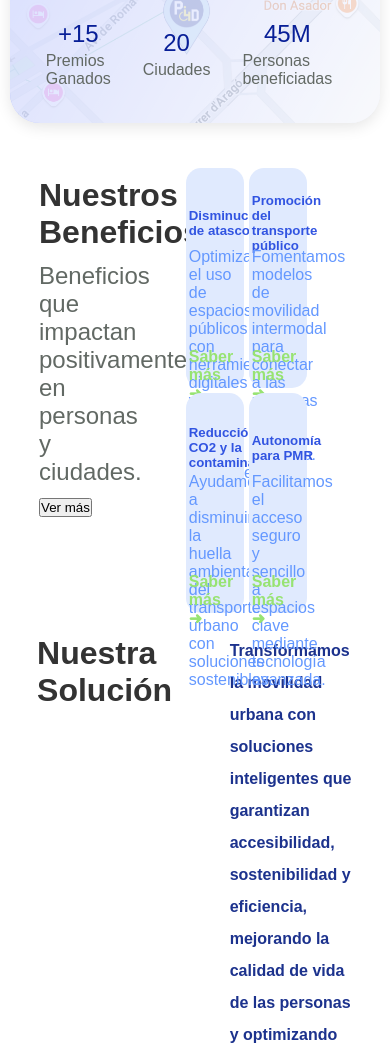
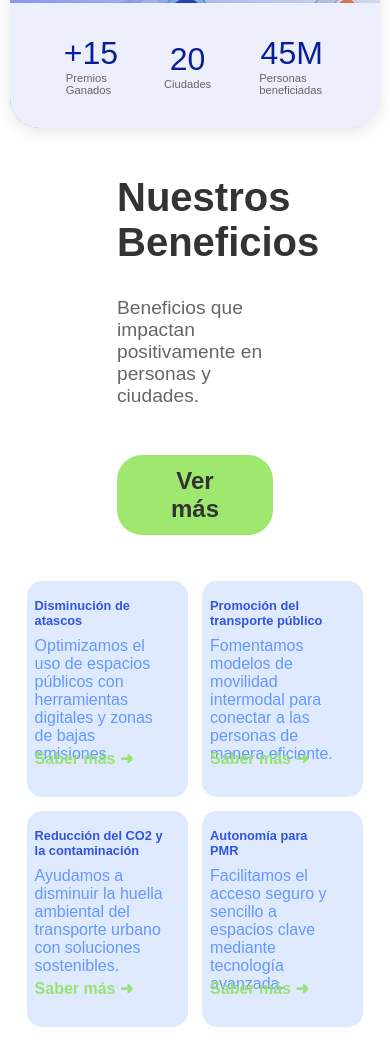
Before and after one commit to denxiik/solmes-web, a plain HTML site: page index.html in a window 390 px wide. Shown: the part 640-1683 px from the top of the page. Drawn offline with Linux system fonts and the light colour scheme.

Commit message:
our-benefits correction

```diff
--- a/index.html
+++ b/index.html
@@ -34,9 +34,7 @@
         </h2>
 
         <!-- CTA Button -->
-        <button class="button">
-        Saber más
-        </button>
+        <button>Saber más</button>
     </div>
 
     <!-- Stats card in the bottom right corner -->
@@ -57,59 +55,58 @@
 
   </section>
 
-  <!-- update all down -->
-
-    <div class="our-benefits">
+    <!-- OUR BENEFITS SECTION (our-benefits) -->
+    <section class="our-benefits">
         <div class="our-benefits-name">
-            <h1 class="our-benefits-name-item">
+            <h1 class="title">
                 Nuestros<br>
                 Beneficios
             </h1>
-            <h3 class="our-benefits-name-item our-benefits-name-details">
+            <h2 class="subtitle">
                 Beneficios que impactan positivamente en personas y ciudades.
-            </h3>
-            <button class="our-benefits-name-item our-benefits-nam-button">Ver más</button>
+            </h2>
+            <button>Ver más</button>
         </div>
         <div class="our-benefits-list">
-            <div class="our-benefits-list-field">
-                <div class="our-benefits-list-item">
-                    <h5 class="our-benefits-list-item-name">Disminución de atascos</h5>
-                    <h4 class="our-benefits-list-item-text">Optimizamos el uso de
+            <div class="field">
+                <div class="item">
+                    <h3 class="title">Disminución de atascos</h3>
+                    <h2 class="subtitle">Optimizamos el uso de
                                                             espacios públicos con
                                                             herramientas digitales y
-                                                            zonas de bajas emisiones</h4>
-                    <h4 class="our-benefits-list-item-more">Saber más <span class="arrow">&#x279C;</span></h4>
+                                                            zonas de bajas emisiones</h2>
+                    <h2 class="more">Saber más <span class="arrow">&#x279C;</span></h2>
                 </div>
-                <div class="our-benefits-list-item">
-                    <h5 class="our-benefits-list-item-name">Promoción del transporte público</h5>
-                    <h4 class="our-benefits-list-item-text">Fomentamos modelos de
+                <div class="item">
+                    <h3 class="title">Promoción del transporte público</h3>
+                    <h2 class="subtitle">Fomentamos modelos de
                                                             movilidad intermodal para
                                                             conectar a las personas
-                                                            de manera eficiente.</h4>
-                    <h4 class="our-benefits-list-item-more">Saber más <span class="arrow">&#x279C;</span></h4>
+                                                            de manera eficiente.</h2>
+                    <h2 class="more">Saber más <span class="arrow">&#x279C;</span></h2>
                 </div>
             </div>
-            <div class="our-benefits-list-field">
-                <div class="our-benefits-list-item">
-                    <h5 class="our-benefits-list-item-name">Reducción del CO2 y la
-                                                            contaminación</h5>
-                    <h4 class="our-benefits-list-item-text">Ayudamos a disminuir la
+            <div class="field">
+                <div class="item">
+                    <h3 class="title">Reducción del CO2 y la
+                                                            contaminación</h3>
+                    <h2 class="subtitle">Ayudamos a disminuir la
                                                             huella ambiental del
                                                             transporte urbano con
-                                                            soluciones sostenibles.</h4>
-                    <h4 class="our-benefits-list-item-more">Saber más <span class="arrow">&#x279C;</span></h4>
+                                                            soluciones sostenibles.</h2>
+                    <h2 class="more">Saber más <span class="arrow">&#x279C;</span></h2>
                 </div>
-                <div class="our-benefits-list-item">
-                    <h5 class="our-benefits-list-item-name">Autonomía para PMR</h5>
-                    <h4 class="our-benefits-list-item-text">Facilitamos el acceso
+                <div class="item">
+                    <h3 class="title">Autonomía para PMR</h3>
+                    <h2 class="subtitle">Facilitamos el acceso
                                                             seguro y sencillo a
                                                             espacios clave mediante
-                                                            tecnología avanzada.</h4>
-                    <h4 class="our-benefits-list-item-more">Saber más <span class="arrow">&#x279C;</span></h4>
+                                                            tecnología avanzada.</h2>
+                    <h2 class="more">Saber más <span class="arrow">&#x279C;</span></h2>
                 </div>
             </div>
         </div>
-    </div>
+    </section>
 
     <div class="our-solutions">
         <h1 class="our-solutions-name">Nuestra<br>
--- a/styles.css
+++ b/styles.css
@@ -12,7 +12,7 @@ body {
     color: #333;
 }
 
-.button {
+button {
     background-color: #9ee870;
     border: none;
     color: #333;
@@ -32,7 +32,7 @@ body {
 ------------------------- */
 .home-nav {
     position: absolute;
-    top: 4rem;
+    top: 3rem;
     left: 50%;
     transform: translateX(-50%);
     background-color: rgba(175,189,252,255);
@@ -60,10 +60,10 @@ body {
     background-color: #ffffff;
     color: black;
 }
-
 .home-nav a.active {
     color: rgb(127,134,129);
 }
+
 /* -------------------------
    HOME SECTION
 ------------------------- */
@@ -89,7 +89,6 @@ body {
     justify-content: center;
     text-align: left;
 }
-
 /* Main content (title + subtitle + button) */
 .home-content {
     position: absolute;
@@ -99,13 +98,12 @@ body {
     color: #fff;
     max-width: 45%;
 }
-
 .home-title {
     font-size: 2.5rem;
     margin-bottom: 2rem;
 }
 .home-subtitle {
-    font-size: 1.1rem;
+    font-size: 1.2rem;
     font-weight: bold;
     margin-bottom: 3rem;
 }
@@ -115,7 +113,7 @@ body {
     position: absolute;
     bottom: 0rem;
     right: 0rem;
-    background-color: rgba(255, 255, 255, 0.7);
+    background-color: rgba(237, 239, 252, 1);
     color: #333;
 
     /* Specific corner rounding */
@@ -124,105 +122,97 @@ body {
     border-bottom-left-radius: 0;
 
     /* Increase padding for a larger card */
-    padding: 3rem 3rem;
-
+    padding: 2rem 3rem;
+    gap: 2rem;
     display: flex;
-    gap: 1rem;
     align-items: center;
     box-shadow: 0 2px 10px rgba(0,0,0,0.15);
 }
-
 .home-stats-card .stat h2 {
     font-size: 3rem;
     text-align: center;
     color: #081f97;
     font-weight: 200;
 }
-
 .home-stats-card .stat p {
     font-weight: 500;
     color: #626964;
-    margin: 0.2rem 2rem;
 }
 
-
 /* -------------------------
-   TODO DOWN
+   OUR BENEFITS SECTIONS
 ------------------------- */
-
-
-
 .our-benefits {
     position: relative;
     display: flex;
 }
 
 .our-benefits-name {
-    padding-left: 10%;
+    padding-left: 8%;
     padding-top: 10%;
-    width: 40%;
+    width: 50%;
 }
-
-.our-benefits-name-item {
-    margin-top: 10%;
+.our-benefits-name .title {
+    font-size: 2.5rem;
+    margin-bottom: 2rem;
 }
-
-.our-benefits-name-details {
+.our-benefits-name .subtitle {
     font-weight: lighter;
     color: #626964;
-    font-size: 24px;
+    font-size: 1.2rem;
+    margin-bottom: 3rem;
 }
 
 .our-benefits-list {
-    width: 45%;
+    width: 65%;
     padding-top: 10%;
     padding-left: 7%;
     padding-right: 5%;
     display: block;
 }
-
-.our-benefits-list-field {
+.our-benefits-list .field {
     display: flex;
 }
-
-.our-benefits-list-item {
+.our-benefits-list .field .item {
     background-color: #e0eafe;
     margin: 2%;
-    width: 45%;
+    width: 100%;
     height: 100%;
     border-radius: 15px;
 }
-
-.our-benefits-list-item-name,
-.our-benefits-list-item-text,
-.our-benefits-list-item-more {
+.our-benefits-list .field .item .title,
+.our-benefits-list .field .item .subtitle,
+.our-benefits-list .field .item .more {
     margin-left: 5%;
     margin-right: 15%;
 }
-
-.our-benefits-list-item-name {
-    margin-top: 40px;
-    margin-right: 0;
-    height: 30px;
-    margin-bottom: 0px;
+.our-benefits-list .field .item .title {
+    margin-top: 2rem;
+    font-size: 0.8rem;
+    height: 2rem;
     color: #3154e1;
     display: flex;
     align-items: center;
 }
 
-.our-benefits-list-item-text {
-    height: 60px;
-    margin-top: 10px;
+.our-benefits-list .field .item .subtitle {
+    height: 4rem;
+    font-size: 1rem;
+    margin-top: 1rem;
     color: #6498ff;
     font-weight: normal;
 }
 
-.our-benefits-list-item-more {
-    margin-top: 40px;
-    height: 40px;
+.our-benefits-list .field .item .more {
+    margin-top: 2rem;
+    height: 4rem;
+    font-size: 1rem;
     color: #97e372;
 }
 
+/* -------------------------
+   OUR SOLUTIONS SECTIONS
+------------------------- */
 .our-solutions {
     margin-top: 5%;
     display: flex;
@@ -243,7 +233,6 @@ body {
 
 .our-solutions-list {
     padding-top: 2%;
-    padding-left: 5%;
     padding-right: 5%;
     display: block;
 }
@@ -324,87 +313,73 @@ body {
 }
 
 /* Simple responsive fix (example for smaller screens) */
-/* Small devices (landscape phones, 576px and up) */
+/* Small devices (landscape phones, 576px and down) */
 @media (max-width: 576px) {
     /* -------------------------
-    BUTTON
+        HOME SECTION
     ------------------------- */
-    .button {
-        padding: 0.55rem 1rem;
-        border-radius: 25px;
-        font-size: 1rem;
+    .home-stats-card {
+        left: 0rem;
+        gap: 1rem;
+        border-top-left-radius: 0px;
+    }
+    .home-stats-card .stat h2 {
+        font-size: 2rem;
+    }
+    .home-stats-card .stat p {
+        margin: 0rem 0.5rem;
+        font-size: 0.7rem;
     }
 
     /* -------------------------
-    NAV BAR
+        OUR BENEFITS SECTIONS
     ------------------------- */
-    .home-nav {
-        top: 2.5rem;
+    .our-benefits-list .field .item .title {
+        margin-top: 1rem;
     }
-    .home-nav ul {
-        gap: 0rem;
+    .our-benefits-list .field .item .subtitle {
+        margin-top: 0.5rem;
+        height: 6rem;
     }
-    .home-nav a {
-        padding: 0.5rem 0.5rem;
-    }
-
-    /* -------------------------
-    HOME SECTION
-    ------------------------- */
-    .home {
-        width: 95%;
-        margin: 0.2rem auto;
-        min-height: calc(90vh);
-    }
-
-    /* Main content (title + subtitle + button) */
-    .home-content {
-        top: 50%;
-        left: 5%;
-        transform: translateY(-50%);
-        max-width: 100%;
-    }
-
-    .home-title {
-        font-size: 1.7rem;
-        margin-bottom: 1rem;
-    }
-    .home-subtitle {
-        font-size: 1.3rem;
-        margin-bottom: 2rem;
-    }
-
-    /* Stats card in the bottom-right corner */
-    .home-stats-card {
-        bottom: 0rem;
-        right: 0rem;
-
-        /* Increase padding for a larger card */
-        padding: 2rem 2rem;
-
-        border-top-left-radius: 0px;
-
-        gap: 0rem;
-        box-shadow: 0 2px 10px rgba(0,0,0,0.15);
-    }
-
-    .home-stats-card .stat h2 {
-        font-size: 1.5rem;
-    }
-
-    .home-stats-card .stat p {
-        margin: 0.2rem 1rem;
+    .our-benefits-list .field .item .more {
+        margin-top: 4rem;
+        height: rem;
+        font-size: 1rem;
+        bottom: 10rem;
     }
 }
 
-/* Large devices (desktops, 992px and up) */
+/* Small devices (phones, 768px and down) */
+@media (max-width: 768px) {
+    /* -------------------------
+        OUR BENEFITS SECTIONS
+    ------------------------- */
+    .our-benefits {
+        flex-direction: column;
+        align-items: center;
+    }
+    .our-benefits-name {
+        padding-left: 5%;
+        padding-right: 5%;
+        width: 100%;
+    }
+    .our-benefits-list {
+        width: 100%;
+        padding-left: 5%;
+    }
+    .our-benefits-list .field .item .subtitle {
+        height: 2rem;
+        font-size: 1rem;
+    }
+}
+
+/* Large devices (desktops, 992px and down) */
 @media (max-width: 992px) {
     /* -------------------------
        BUTTON
     ------------------------- */
     .button {
         padding: 0.55rem 1rem;
-        border-radius: 25px;
         font-size: 1rem;
     }
 
@@ -412,7 +387,7 @@ body {
        NAV BAR
     ------------------------- */
     .home-nav {
-        top: 2.5rem;
+        top: 2rem;
     }
     .home-nav ul {
         gap: 0rem;
@@ -426,7 +401,7 @@ body {
     ------------------------- */
     .home {
         width: 95%;
-        margin: 0.2rem auto;
+        margin: 0.5rem auto;
         min-height: calc(90vh);
     }
 
@@ -437,7 +412,6 @@ body {
         transform: translateY(-50%);
         max-width: 100%;
     }
-
     .home-title {
         font-size: 1.7rem;
         margin-bottom: 1rem;
@@ -447,23 +421,42 @@ body {
         margin-bottom: 2rem;
     }
 
-    /* Stats card in the bottom-right corner */
     .home-stats-card {
-        bottom: 0rem;
-        right: 0rem;
-
-        /* Increase padding for a larger card */
-        padding: 2rem 2rem;
-
-        gap: 0rem;
-        box-shadow: 0 2px 10px rgba(0,0,0,0.15);
+        gap: 2rem;
     }
 
-    .home-stats-card .stat h2 {
-        font-size: 1.5rem;
+    /* -------------------------
+        OUR BENEFITS SECTIONS
+    ------------------------- */
+    .our-benefits-name {
+        width: 50%;
     }
 
-    .home-stats-card .stat p {
-        margin: 0.2rem 1rem;
+    .our-benefits-list .field .item .more {
+        margin-top: 5rem;
+        height: 3rem;
+        font-size: 1rem;
     }
 }
+
+/* Extra large devices (large desktops, 1200px and up) */
+@media (min-width: 1200px) {
+    /* -------------------------
+       HOME SECTION
+    ------------------------- */
+    .home-stats-card {
+        padding: 4rem 4rem;
+        gap: 4rem;
+    }
+    /* -------------------------
+        OUR BENEFITS SECTIONS
+    ------------------------- */
+    .our-benefits-list {
+        width: 75%;
+    }
+    .our-benefits-list .field .item .subtitle {
+        font-size: 1.2rem;
+        height: 5rem;
+    }
+
+}
```
